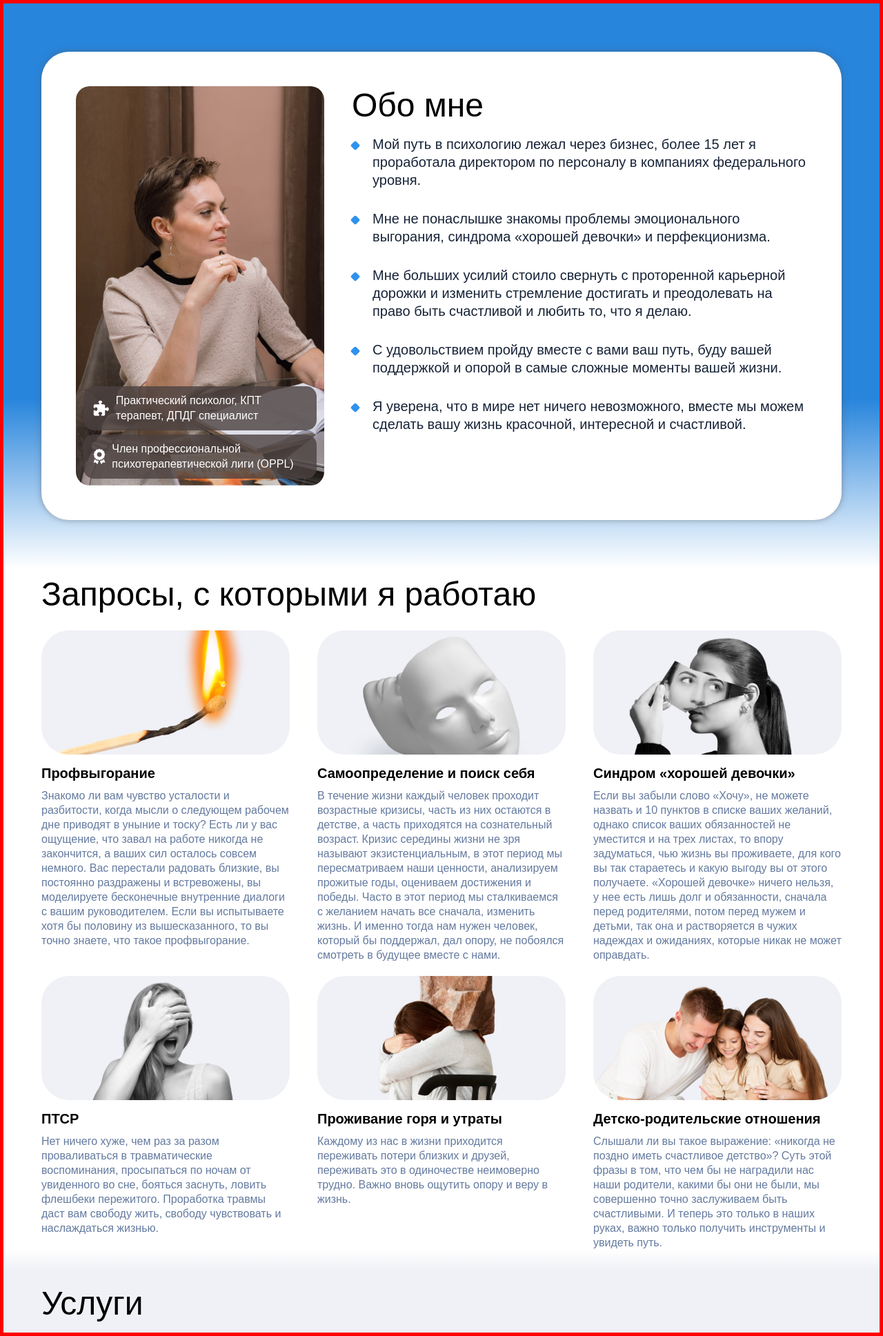
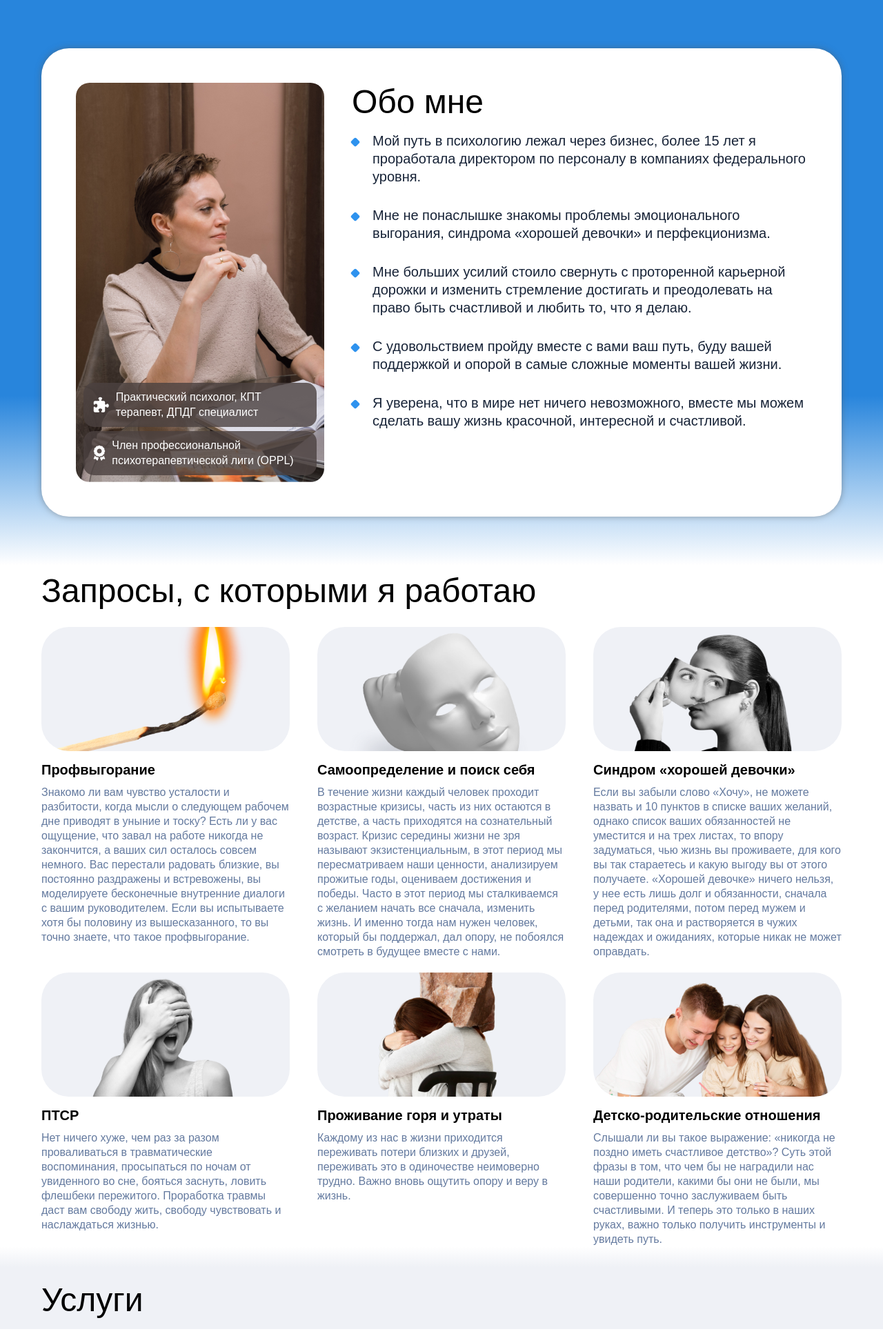
Before and after one commit to Nepike/work_postovalova, a Django app: page / in a window 1280 px wide. Shown: the whole page at 69% size. Run offline with Django 5.2, Linux system fonts and the light colour scheme; some libraries are stand-ins or nearby versions; some web fonts are replaced.

Commit message:
finale test

```diff
--- a/core/static/core/css/home.css
+++ b/core/static/core/css/home.css
@@ -13,7 +13,7 @@
 body {
     margin: 0;
     padding: 0;
-    border: 5px solid red;
+/*    border: 5px solid red;*/
 
 }
 
```
